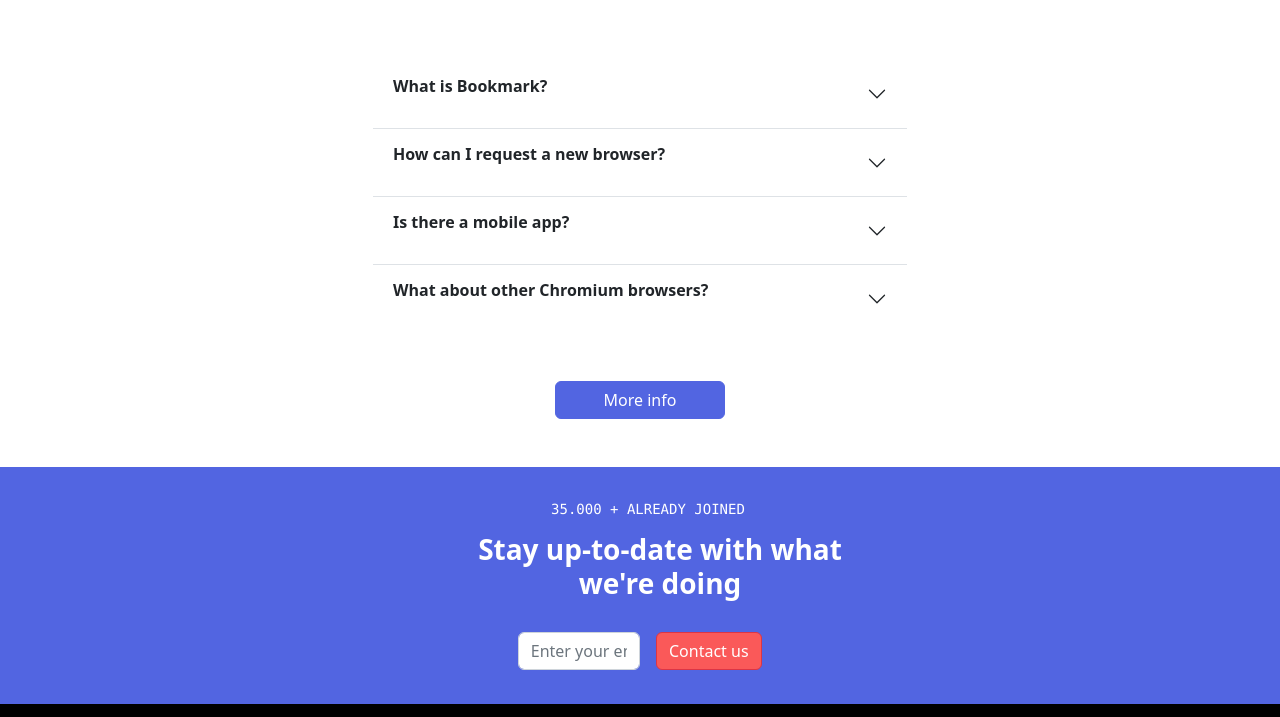
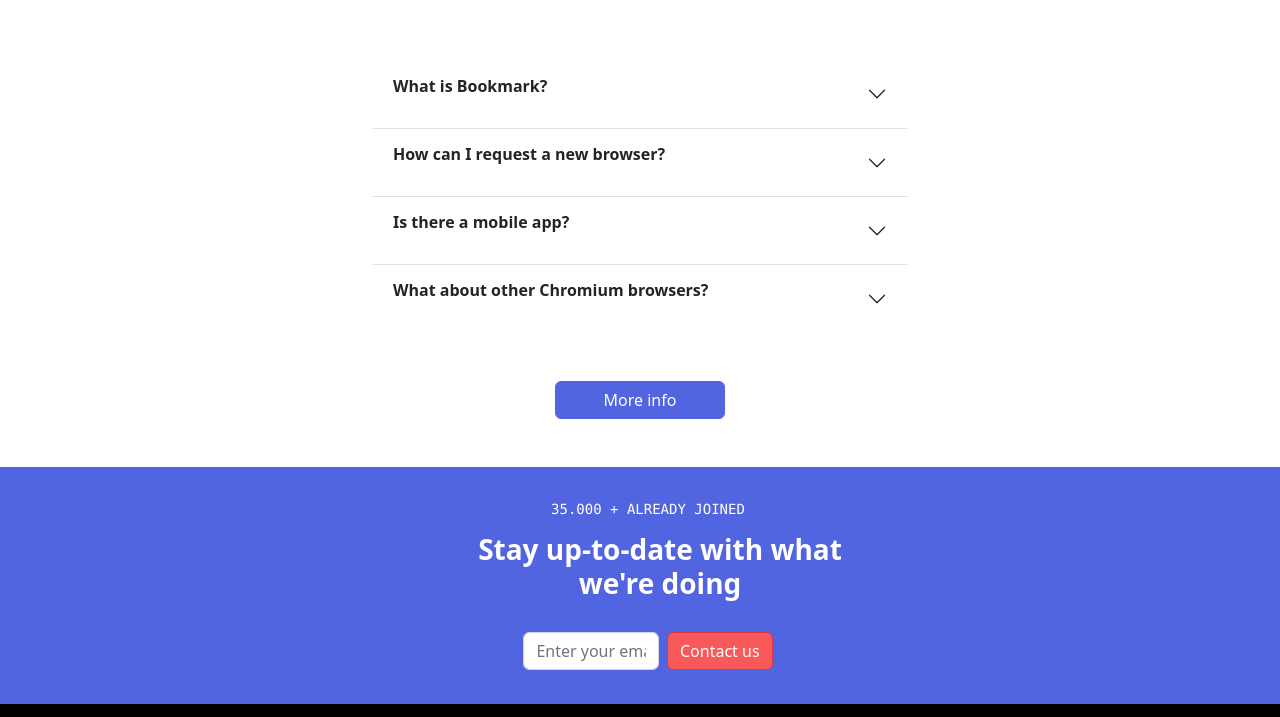
Before and after one commit to charliebravo66/SPRINT-2, a website: page exercici 7/index.html in a window 1280 px wide. Shown: the part 2676-3393 px from the top of the page. Drawn offline with nearby package versions, Linux system fonts and the light colour scheme; files that its build step writes are made by us from their sources.

Commit message:
sprint 2

```diff
--- a/exercici 7/index.html
+++ b/exercici 7/index.html
@@ -261,6 +261,7 @@
 <div class="container row justify-content-center mx-auto pt-5">
   <div class="d-grid gap-2 d-md-flex justify-content-md-center">
     <button type="button" class="btn btn-primary btn-md px-5">More info</button>
+
   </div>
 </div>
 <br>
@@ -273,16 +274,18 @@
     <h3 class="text-cabecera-form ms-4 text-center fw-bold">Stay up-to-date with what<br> we're doing</h1>
     <br>
     <form class="row g-3 justify-content-center mx-auto needs-validation" novalidate>
-      <!--div class="col-auto position-relative"-->
-       <div class="col-12 col-lg-2 col-xl-2 col-xs-4 col-sm-4 col-md-4 justify-content-center">
+      <div class="d-grid gap-2 d-md-flex justify-content-md-center">
+      <div class="col-12 col-lg-2 col-xl-2 col-xs-4 col-sm-4 col-md-4 justify-content-md-center">
         <label for="inputEmail" class="visually-hidden">Enter your email address</label>
         <input type="email" class="form-control" id="inputEmail" placeholder="Enter your email address" required>
         <div class="invalid-tooltip">Formato de e-mail incorrecto</div>
         <div class="valid-tooltip">E-mail correcto</div>
       </div>
 
-       <div class="col-12 col-lg-2 col-xs-4 col-sm-4 col-md-4 col-xl-2 justify-content-center">
+       <!--div class="col-12 col-lg-2 col-xs-4 col-sm-4 col-md-4 col-xl-2 justify-content-center"-->
+       <div class="d-grid gap-2 d-md-flex justify-content-md-center">
         <button type="submit" class="btn btn-danger btn-ColorSecundari">Contact us</button>
+      </div>
       </div>
     </form>
   </div>
```
